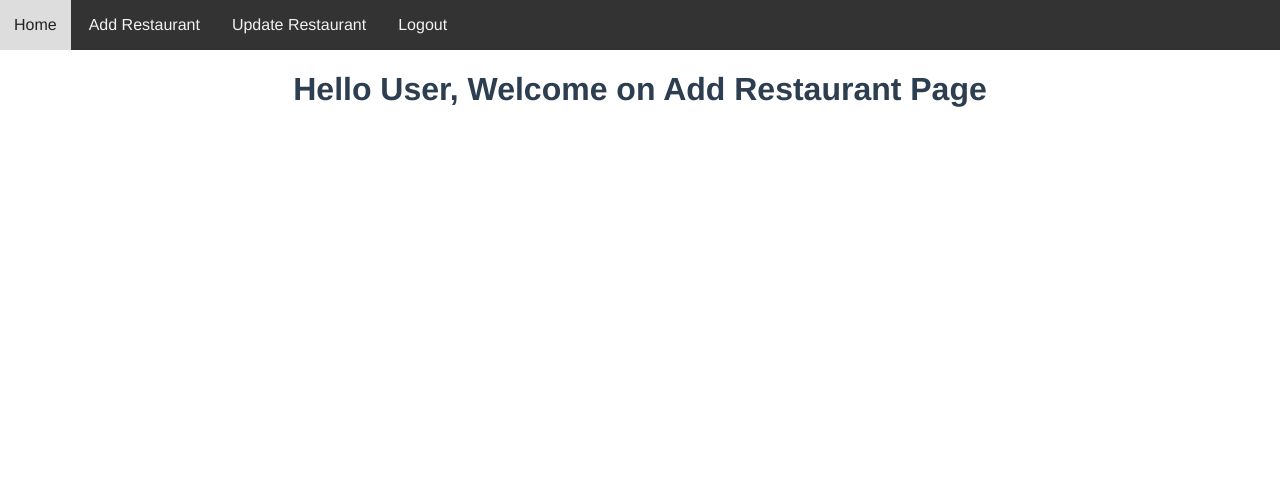
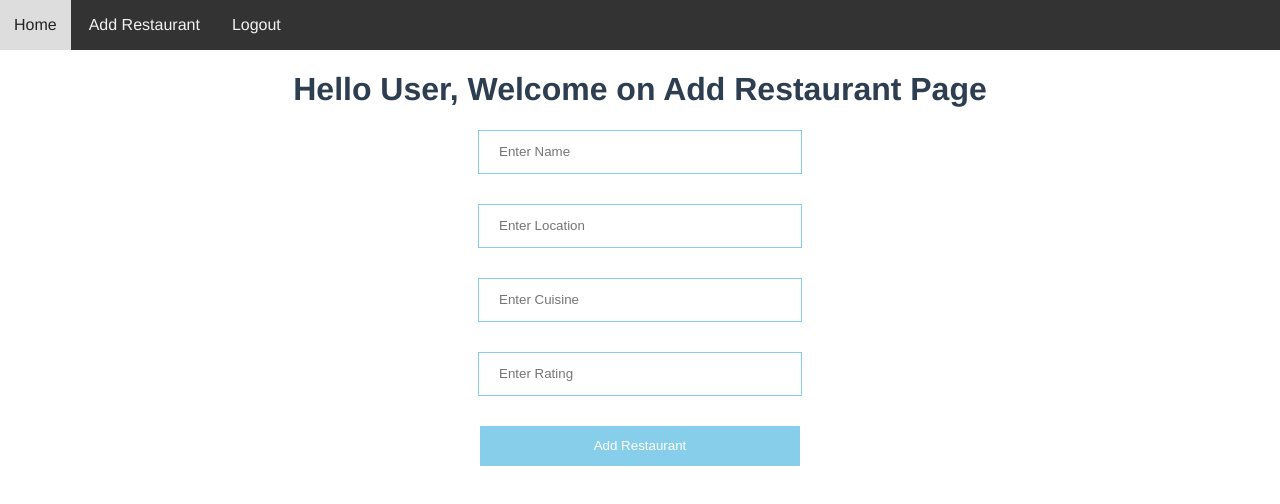
Before and after one commit to marleyDip/restorant-project, a Vue app: page /add in a window 1280 px wide. Shown: the top 504 px of the page. Built offline with nearby package versions, Linux system fonts and the light colour scheme; sample sign-in values are in the browser's storage.

Commit message:
CRUD Operation And API

```diff
--- a/data/db.json
+++ b/data/db.json
@@ -15,18 +15,25 @@
   ],
   "restaurants": [
     {
-      "id": "1",
-      "name": "Restaurant A",
-      "location": "Location A",
-      "cuisine": "Cuisine A",
-      "rating": 4.5
+      "name": "Mama kitchin",
+      "location": "Sirajganj",
+      "cuisine": "heavy Taste",
+      "rating": 4.5,
+      "id": "1"
     },
     {
-      "id": "2",
-      "name": "Restaurant B",
-      "location": "Location B",
-      "cuisine": "Cuisine B",
-      "rating": 4.0
+      "name": "Restaurant c",
+      "location": "Dhaka, Bangladesh",
+      "cuisine": "Cuisine c",
+      "rating": 5,
+      "id": "5fc2"
+    },
+    {
+      "id": "907b",
+      "name": "Somespur kitchen ",
+      "location": "somrspur bazar, belkuchi",
+      "cuisine": "tasty",
+      "rating": 5
     }
   ]
 }
--- a/src/App.vue
+++ b/src/App.vue
@@ -24,7 +24,8 @@ body {
   width: 100px;
 }
 .register input,
-.login input {
+.login input,
+.add input {
   width: 300px;
   height: 40px;
   padding-left: 20px;
@@ -35,7 +36,8 @@ body {
   border: 1px solid skyblue;
 }
 .register button,
-.login button {
+.login button,
+.add button {
   width: 320px;
   height: 40px;
   background-color: skyblue;
--- a/src/components/Add.vue
+++ b/src/components/Add.vue
@@ -1,16 +1,79 @@
 <template>
   <Header />
   <h1>Hello User, Welcome on Add Restaurant Page</h1>
+  <form class="add">
+    <input
+      type="text"
+      v-model="restaurant.name"
+      placeholder="Enter Name"
+      name="name"
+    />
+    <input
+      type="text"
+      v-model="restaurant.location"
+      placeholder="Enter Location"
+      name="location"
+    />
+    <input
+      type="text"
+      v-model="restaurant.cuisine"
+      placeholder="Enter Cuisine"
+      name="cuisine"
+    />
+    <input
+      type="number"
+      v-model="restaurant.rating"
+      placeholder="Enter Rating"
+      name="contact"
+    />
+
+    <button type="button" @click="addRestaurant">Add Restaurant</button>
+  </form>
 </template>
 
 <script>
 import Header from "./Header.vue";
+import axios from "axios";
 
 export default {
   name: "AddView",
   components: {
     Header,
   },
+
+  data() {
+    return {
+      restaurant: {
+        name: "",
+        location: "",
+        cuisine: "",
+        rating: "",
+      },
+    };
+  },
+  methods: {
+    async addRestaurant() {
+      console.warn(this.restaurant);
+      // Add restaurant to the database
+      const result = await axios.post("http://localhost:3000/restaurants", {
+        name: this.restaurant.name,
+        location: this.restaurant.location,
+        cuisine: this.restaurant.cuisine,
+        rating: this.restaurant.rating,
+      });
+      // Check if the restaurant was added successfully
+      //console.warn("result", result);
+      if (result.status == 201) {
+        this.$router.push({
+          name: "Home",
+        }); // Redirect to home page after adding restaurant
+      } else {
+        alert("Failed to add restaurant. Please try again.");
+      }
+      console.warn("results", result);
+    },
+  },
+
   mounted() {
     //console.warn("HomeView mounted");
     // Check if user is logged in
--- a/src/components/Header.vue
+++ b/src/components/Header.vue
@@ -1,8 +1,8 @@
 <template>
   <div class="nav">
     <router-link to="/">Home</router-link>
-    <router-link to="add">Add Restaurant</router-link>
-    <router-link to="update">Update Restaurant</router-link>
+    <router-link to="/add">Add Restaurant</router-link>
+
     <a @click="logout" href="#">Logout</a>
   </div>
 </template>
--- a/src/components/HomeView.vue
+++ b/src/components/HomeView.vue
@@ -8,6 +8,7 @@
       <th>Address</th>
       <th>Cuisine</th>
       <th>Rating</th>
+      <th>Action</th>
     </tr>
 
     <tr v-for="restaurant in restaurants" :key="restaurant.id">
@@ -16,6 +17,10 @@
       <td>{{ restaurant.location }}</td>
       <td>{{ restaurant.cuisine }}</td>
       <td>{{ restaurant.rating }}</td>
+      <td>
+        <router-link :to="'/update/' + restaurant.id">Update</router-link>
+        <button @click="deleteRestaurant(restaurant.id)">Delete</button>
+      </td>
     </tr>
   </table>
 </template>
@@ -36,22 +41,43 @@ export default {
       // Add any other data properties you need here
     };
   },
-  async mounted() {
-    //console.warn("HomeView mounted");
-    // Check if user is logged in
+
+  methods: {
+    async deleteRestaurant(id) {
+      //console.warn(id);
+      // Delete restaurant from the database
+
+      let result = await axios.delete(
+        `http://localhost:3000/restaurants/${id}`
+      );
+      console.warn(result);
+      if (result.status == 200) {
+        // Remove the deleted restaurant from the local array
+        /*  this.restaurants = this.restaurants.filter(
+          (restaurant) => restaurant.id !== id
+        );
+      } else {
+        alert("Restaurant not found");
+      } */
+        this.loadData();
+      }
+    },
+    async loadData() {
       let userInfo = localStorage.getItem("user-info");
       this.name = JSON.parse(userInfo).name;
       if (!userInfo) {
         // Redirect to login page if not logged in
         this.$router.push({ name: "SignUp" });
-    } /* else {
-      // User is logged in, you can fetch user data or perform other actions here
-      console.warn("User is logged in:", JSON.parse(userInfo));
-    } */
-
+      }
       let result = await axios.get("http://localhost:3000/restaurants");
       console.warn(result);
       this.restaurants = result.data;
+    },
+  },
+
+  async mounted() {
+    this.loadData();
+    // Check if user is logged in
   },
 };
 </script>
--- a/src/components/Update.vue
+++ b/src/components/Update.vue
@@ -1,30 +1,98 @@
 <template>
   <Header />
-  <h1>Hello User, Welcome on Update Restaurant Page</h1>
+  <h1>Hello User, Welcome on Add Restaurant Page</h1>
+  <form class="add">
+    <input
+      type="text"
+      v-model="restaurant.name"
+      placeholder="Enter Name"
+      name="name"
+    />
+    <input
+      type="text"
+      v-model="restaurant.location"
+      placeholder="Enter Location"
+      name="location"
+    />
+    <input
+      type="text"
+      v-model="restaurant.cuisine"
+      placeholder="Enter Cuisine"
+      name="cuisine"
+    />
+    <input
+      type="number"
+      v-model="restaurant.rating"
+      placeholder="Enter Rating"
+      name="contact"
+    />
+
+    <button type="button" @click="updateRestaurant">Update Restaurant</button>
+  </form>
 </template>
 
 <script>
 import Header from "./Header.vue";
+import axios from "axios";
 
 export default {
   name: "UpdateView",
   components: {
     Header,
   },
-  mounted() {
-    //console.warn("HomeView mounted");
-    // Check if user is logged in
+
+  data() {
+    return {
+      restaurant: {
+        name: "",
+        location: "",
+        cuisine: "",
+        rating: "",
+      },
+    };
+  },
+
+  methods: {
+    async updateRestaurant() {
+      console.warn(this.restaurant);
+      // Update restaurant in the database
+      const result = await axios.put(
+        `http://localhost:3000/restaurants/${this.$route.params.id}`,
+        {
+          name: this.restaurant.name,
+          location: this.restaurant.location,
+          cuisine: this.restaurant.cuisine,
+          rating: this.restaurant.rating,
+        }
+      );
+      console.warn(result);
+      if (result.status == 200) {
+        alert("Restaurant updated successfully");
+        this.$router.push({
+          name: "Home",
+        });
+      }
+    },
+  },
+
+  async mounted() {
     let userInfo = localStorage.getItem("user-info");
     if (!userInfo) {
-      // Redirect to login page if not logged in
       this.$router.push({ name: "SignUp" });
-    } /* else {
-      // User is logged in, you can fetch user data or perform other actions here
-      console.warn("User is logged in:", JSON.parse(userInfo));
-    } */
+    }
+    // Fetch restaurant data for the given ID from the URL parameter
+    console.warn(this.$route.params.id);
+
+    /* let result = await axios.get(
+      `http://localhost:3000/restaurants/4); */
+
+    // let result = await axios.get(
+    //   'http://localhost:3000/restaurants/+{this.$route.params.id}'
+    let result = await axios.get(
+      `http://localhost:3000/restaurants/${this.$route.params.id}`
+    );
+    console.warn(result.data);
+    this.restaurant = result.data;
   },
 };
 </script>
-
-<style>
-</style>
--- a/src/routes.js
+++ b/src/routes.js
@@ -27,9 +27,9 @@ const routes = [
     path: "/add",
   },
   {
-    name: "Update",
+    name: "UpdateView",
     component: Update,
-    path: "/update",
+    path: "/update/:id",
   },
 ];
 
```
Lines whose indentation alone changed are shown as unchanged.
